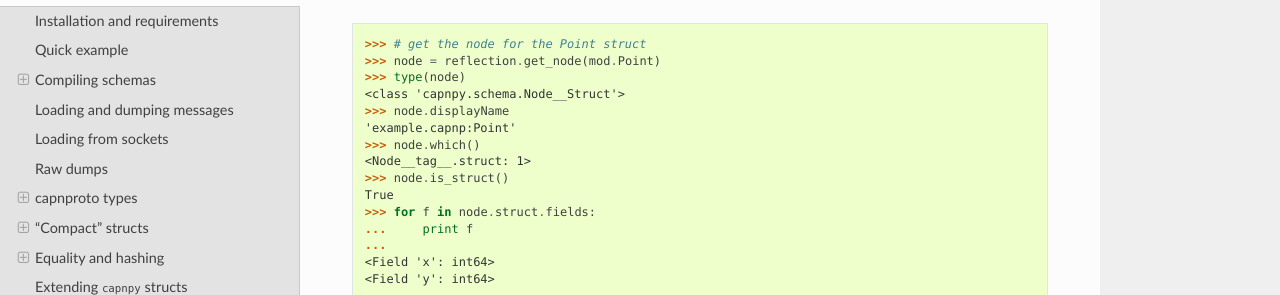
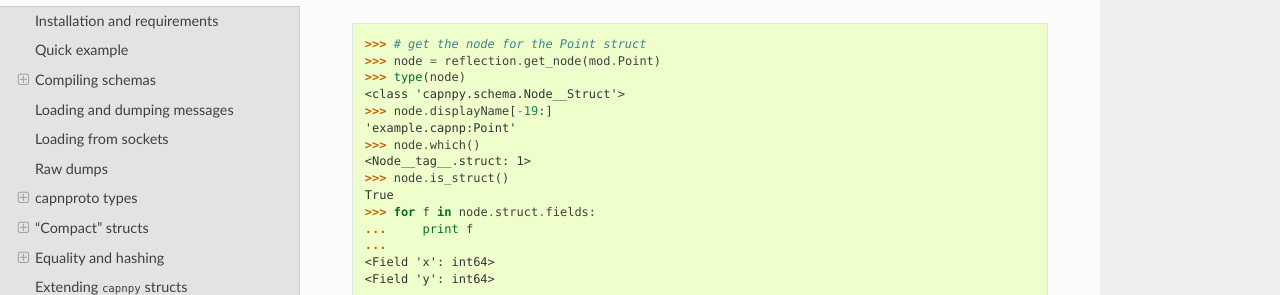
Before and after one commit to antocuni/capnpy, a Sphinx documentation site: the page built from docs/source/usage.rst, in a window 1280 px wide and 900 px high, scrolled down 18235 px. Shown: the part 156-451 px from the top of the window. Built offline with Sphinx 7.4.7 and the Read the Docs theme 2.0.0, drawn with Linux system fonts in a browser that asks for light colours.

```diff
--- a/docs/source/usage.rst
+++ b/docs/source/usage.rst
@@ -924,7 +924,7 @@ given Python-level entity:
    >>> node = reflection.get_node(mod.Point)
    >>> type(node)
    <class 'capnpy.schema.Node__Struct'>
-   >>> node.displayName
+   >>> node.displayName[-19:]
    'example.capnp:Point'
    >>> node.which()
    <Node__tag__.struct: 1>
```
